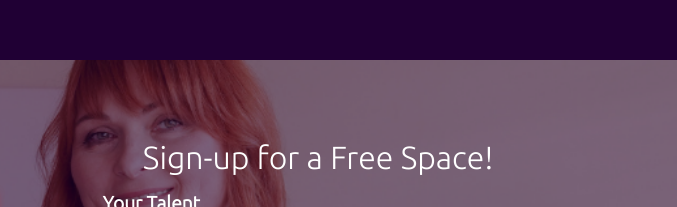
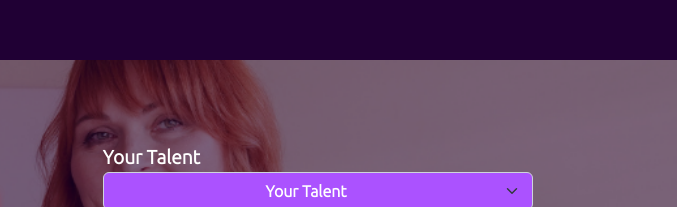
Before and after one commit to zobiakanwal/Onzla-Landing-Page, a plain HTML site: page index.html in a window 1280 px wide. Shown: the part 1540-1747 px from the top of the page, 603-1280 px from the left. Drawn offline with nearby package versions, Linux system fonts and the light colour scheme; a script that the page names is missing.

Commit message:
Update index.html

```diff
--- a/index.html
+++ b/index.html
@@ -86,7 +86,7 @@
                         <form
                             action="https://onzla.us21.list-manage.com/subscribe/post?u=cb3511b20689f69f08b4c47ca&amp;id=b8898ceae8&amp;f_id=00f1d6e1f0"
                             method="post">
-                            <h2 class="text-center">Sign-up for a Free Space!</h2>
+
                             <div id="inp" class="fw-semibold">
                                 <label for="talent">Your Talent</label>
                                 <select class="form-select" id="talent" name="MMERGE6"
```
